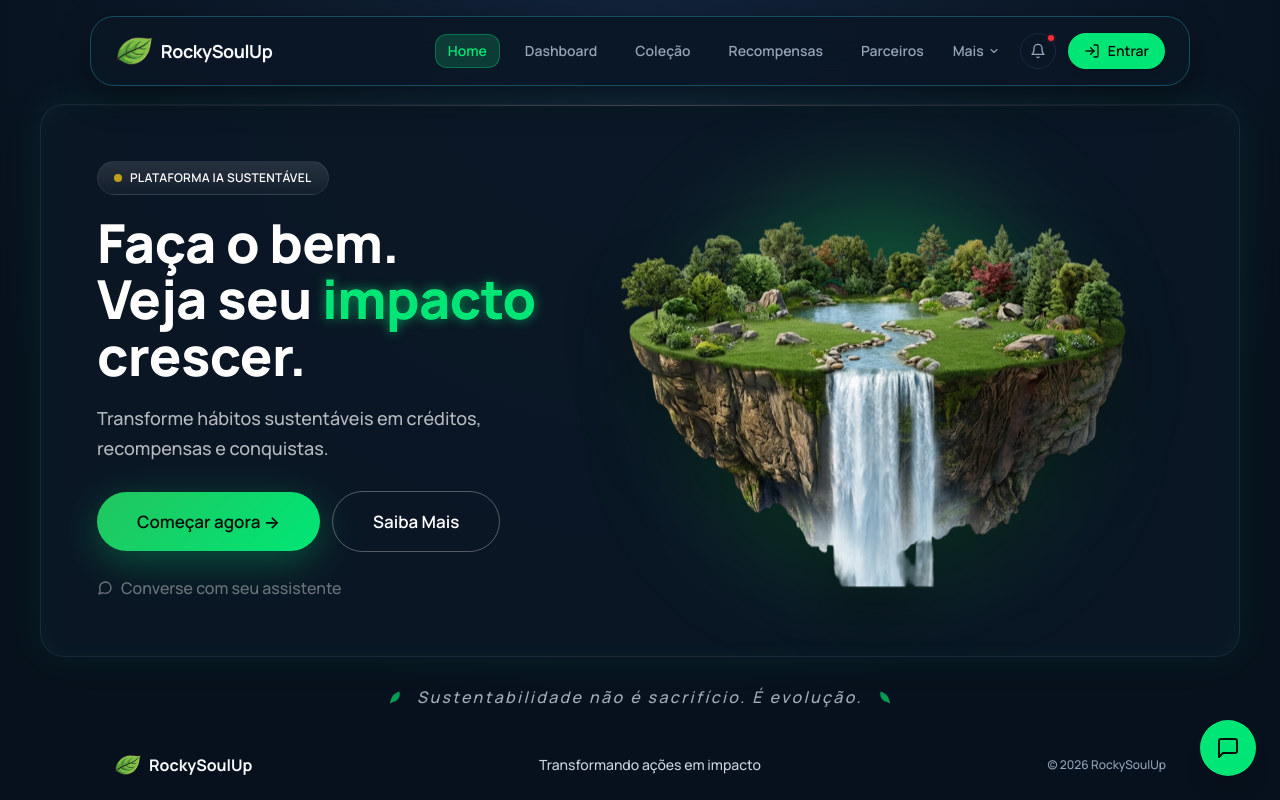
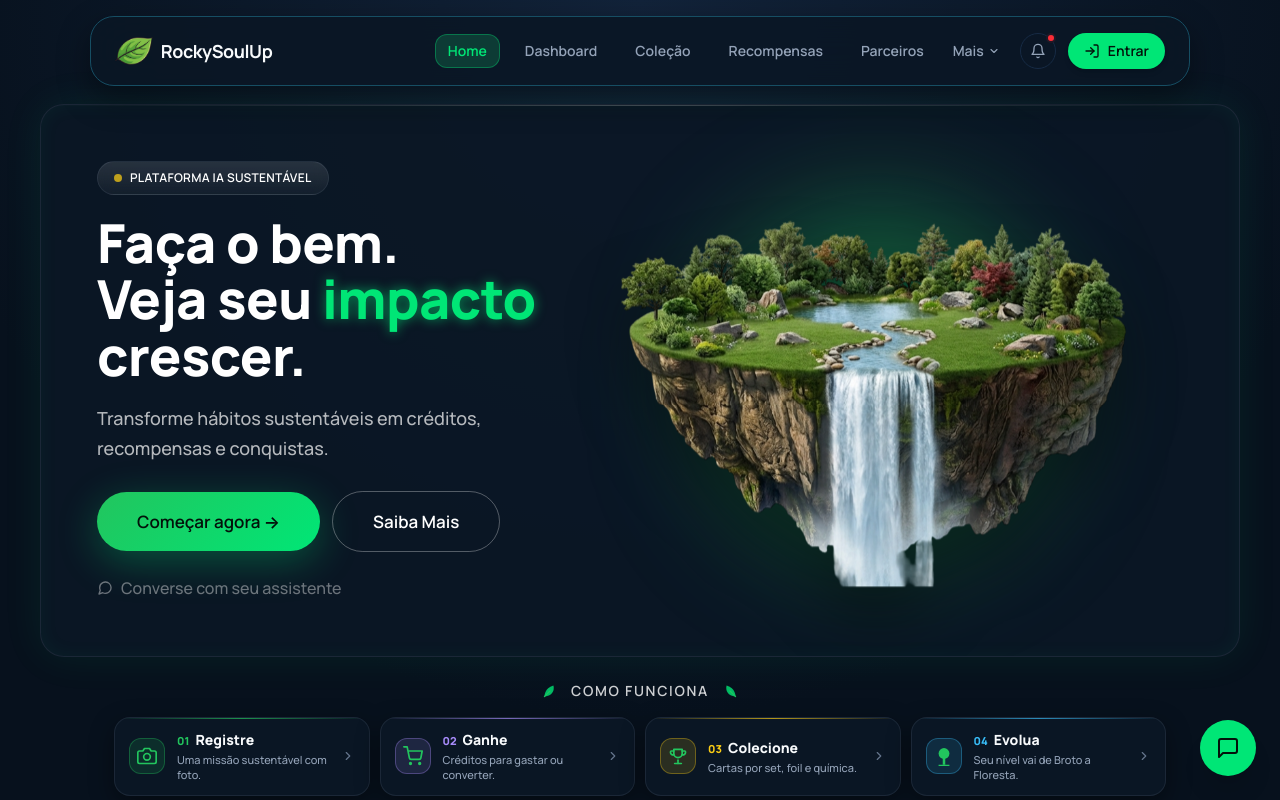
Before and after one commit to igorodriguesd/rockysoul-react, a React (Vite) app: page / in a window 1280 px wide. Shown: the top 800 px of the page. Built offline with nearby package versions, Linux system fonts and the light colour scheme.

Commit message:
feat: restaura secao Como funciona (4 cards) na Home

```diff
--- a/src/pages/Home.tsx
+++ b/src/pages/Home.tsx
@@ -5,6 +5,13 @@ import { useChat } from '../context/ChatContext';
 import LoginModal from '../components/LoginModal';
 import Footer from '../components/Footer';
 import IlhaRockySoul from '../components/IlhaRockySoul';
+
+const PASSOS_LATERAIS = [
+  { numero: '1', icone: '/icons/camera.svg', titulo: 'Registre', texto: 'Uma missão sustentável com foto.', rota: '/dashboard', acento: '#22c55e' },
+  { numero: '2', icone: '/icons/carrinho.svg', titulo: 'Ganhe', texto: 'Créditos para gastar ou converter.', rota: '/recompensas', acento: '#a78bfa' },
+  { numero: '3', icone: '/icons/trofeu.svg', titulo: 'Colecione', texto: 'Cartas por set, foil e química.', rota: '/colecao', acento: '#facc15' },
+  { numero: '4', icone: '/icons/arvore.svg', titulo: 'Evolua', texto: 'Seu nível vai de Broto a Floresta.', rota: '/dashboard', acento: '#38bdf8' },
+];
 
 export function Home() {
   useEffect(() => { document.title = 'RockySoulUp - Home'; }, []);
@@ -94,6 +101,47 @@ export function Home() {
           </div>
         </div>
 
+        <div className="relative z-10 max-w-[1100px] mx-auto px-6 mt-6 w-full shrink-0">
+          <div className="flex items-center justify-center gap-3 mb-4">
+            <LeafSmall />
+            <p className="text-white/80 tracking-[0.12em] text-sm font-semibold uppercase text-center">Como funciona</p>
+            <LeafSmall flip />
+          </div>
+          <div className="flex flex-col gap-2.5 sm:grid sm:grid-cols-2 lg:grid-cols-4">
+            {PASSOS_LATERAIS.map((passo) => (
+              <button
+                key={passo.numero}
+                type="button"
+                onClick={() => navigate(passo.rota)}
+                className="bg-(--t-glass-side) border border-[var(--t-glass-side-border)] shadow-glass-side rounded-2xl px-3.5 py-3 text-left flex items-center gap-3 transition-all duration-300 hover:-translate-y-0.5 hover:shadow-xl cursor-pointer relative overflow-hidden"
+                role="link"
+                aria-label={`Como funciona, passo ${passo.numero}: ${passo.titulo}. Abrir.`}
+              >
+                <div
+                  className="pointer-events-none absolute top-0 left-0 right-0 h-px opacity-70"
+                  style={{ background: `linear-gradient(90deg, transparent, ${passo.acento}, transparent)` }}
+                />
+                <span
+                  className="shrink-0 w-9 h-9 rounded-xl flex items-center justify-center text-sm"
+                  style={{ background: `${passo.acento}22`, border: `1px solid ${passo.acento}55` }}
+                >
+                  <img src={passo.icone} alt="" className="w-5 h-5" />
+                </span>
+                <span className="block flex-1 min-w-0 leading-tight">
+                  <span className="flex items-baseline gap-1.5">
+                    <span className="text-[11px] font-extrabold" style={{ color: passo.acento }}>0{passo.numero}</span>
+                    <span className="text-slate-900 font-extrabold text-sm truncate">{passo.titulo}</span>
+                  </span>
+                  <span className="block text-slate-500 text-[11px] leading-snug mt-0.5">{passo.texto}</span>
+                </span>
+                <svg aria-hidden="true" className="shrink-0 text-slate-400" width="14" height="14" viewBox="0 0 24 24" fill="none" stroke="currentColor" strokeWidth="2" strokeLinecap="round" strokeLinejoin="round">
+                  <path d="M9 6l6 6-6 6" />
+                </svg>
+              </button>
+            ))}
+          </div>
+        </div>
+
         <div className="relative z-10 mt-7 shrink-0 flex flex-col items-center w-full pb-2">
           <div className="flex items-center justify-center gap-3 mb-3 opacity-80 px-6">
             <LeafSmall />
```
